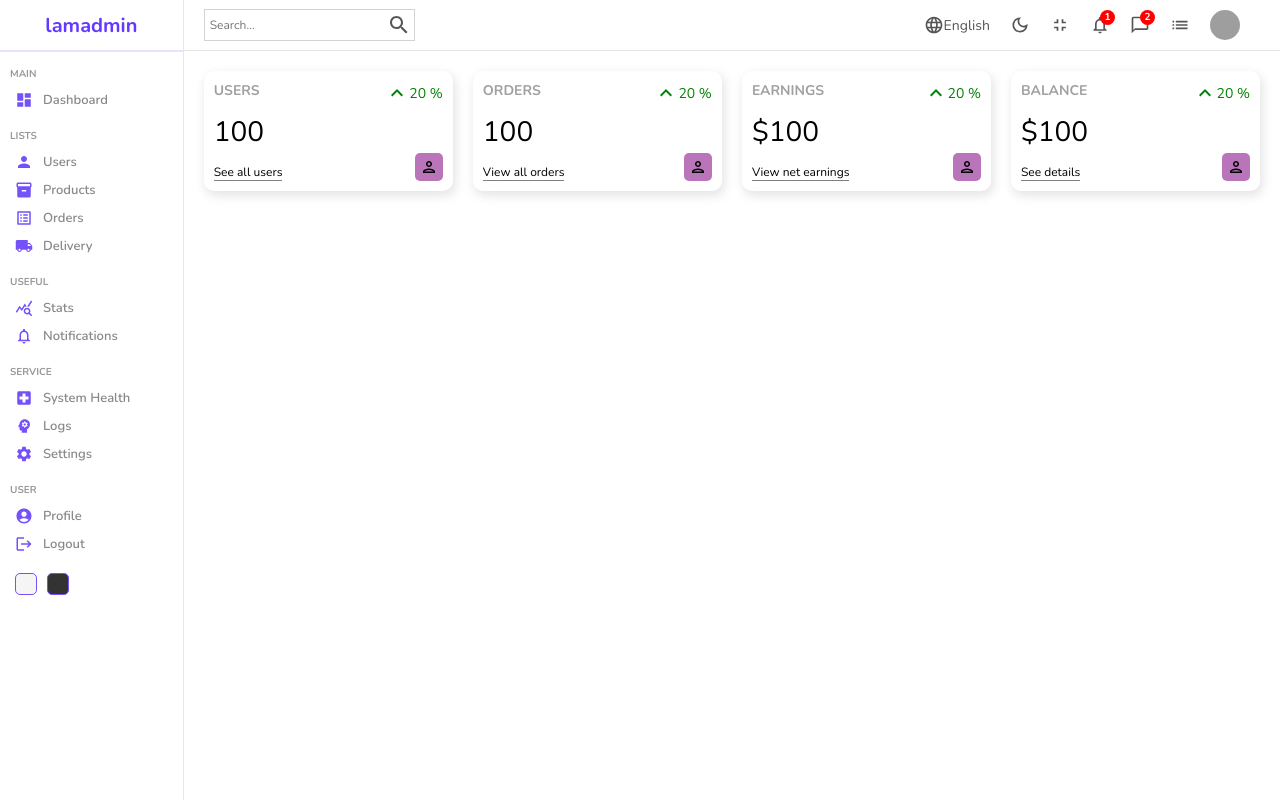
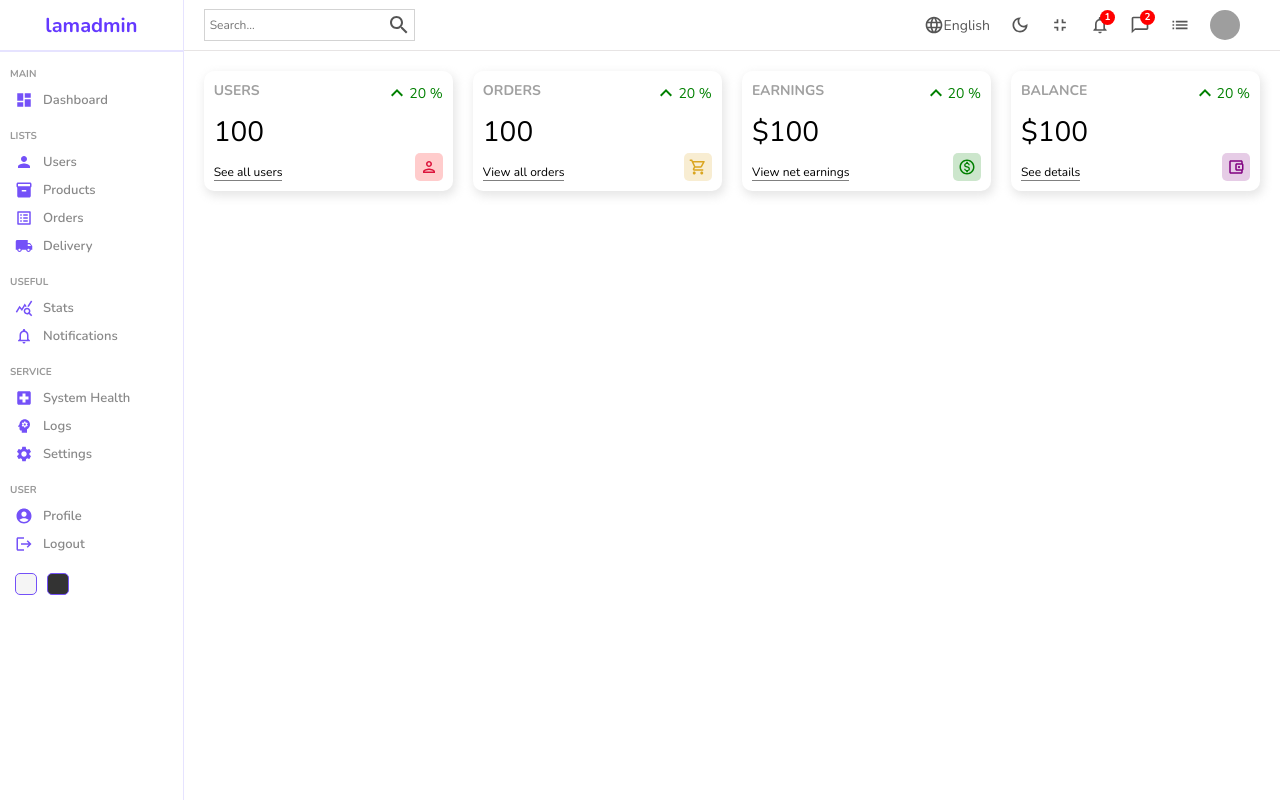
Before and after one commit to irfandayan/reactjs-admin-panel-lamadmin, a React (Create React App) app: page / in a window 1280 px wide. Built offline with nearby package versions, Linux system fonts and the light colour scheme; grey boxes are pictures that could not be loaded.

Commit message:
Add more to widgets

```diff
--- a/src/components/widget/Widget.jsx
+++ b/src/components/widget/Widget.jsx
@@ -20,7 +20,15 @@ const Widget = ({ type }) => {
         title: "USERS",
         isMoney: false,
         link: "See all users",
-        icon: <PersonOutlinedIcon className="icon" />,
+        icon: (
+          <PersonOutlinedIcon
+            className="icon"
+            style={{
+              color: "crimson",
+              backgroundColor: "rgba(255, 0, 0, 0.2)",
+            }}
+          />
+        ),
       };
       break;
     case "order":
@@ -28,7 +36,15 @@ const Widget = ({ type }) => {
         title: "ORDERS",
         isMoney: false,
         link: "View all orders",
-        icon: <ShoppingCartOutlinedIcon className="icon" />,
+        icon: (
+          <ShoppingCartOutlinedIcon
+            className="icon"
+            style={{
+              backgroundColor: "rgba(218, 165, 32, 0.2)",
+              color: "goldenrod",
+            }}
+          />
+        ),
       };
       break;
     case "earning":
@@ -36,7 +52,12 @@ const Widget = ({ type }) => {
         title: "EARNINGS",
         isMoney: true,
         link: "View net earnings",
-        icon: <MonetizationOnOutlinedIcon className="icon" />,
+        icon: (
+          <MonetizationOnOutlinedIcon
+            className="icon"
+            style={{ backgroundColor: "rgba(0, 128, 0, 0.2)", color: "green" }}
+          />
+        ),
       };
       break;
     case "balance":
@@ -44,7 +65,15 @@ const Widget = ({ type }) => {
         title: "BALANCE",
         isMoney: true,
         link: "See details",
-        icon: <AccountBalanceWalletOutlinedIcon className="icon" />,
+        icon: (
+          <AccountBalanceWalletOutlinedIcon
+            className="icon"
+            style={{
+              backgroundColor: "rgba(128, 0, 128, 0.2)",
+              color: "purple",
+            }}
+          />
+        ),
       };
       break;
     default:
@@ -66,7 +95,7 @@ const Widget = ({ type }) => {
           <KeyboardArrowUpOutlinedIcon />
           {diff} %
         </div>
-        <PersonOutlinedIcon className="icon" />
+        {data.icon}
       </div>
     </div>
   );
--- a/src/components/widget/widget.scss
+++ b/src/components/widget/widget.scss
@@ -43,7 +43,7 @@
     .icon {
       font-size: 18px;
       padding: 5px;
-      background-color: rgba(128, 0, 128, 0.541);
+      //   background-color: rgba(128, 0, 128, 0.541);
       border-radius: 5px;
       align-self: flex-end;
     }
```
